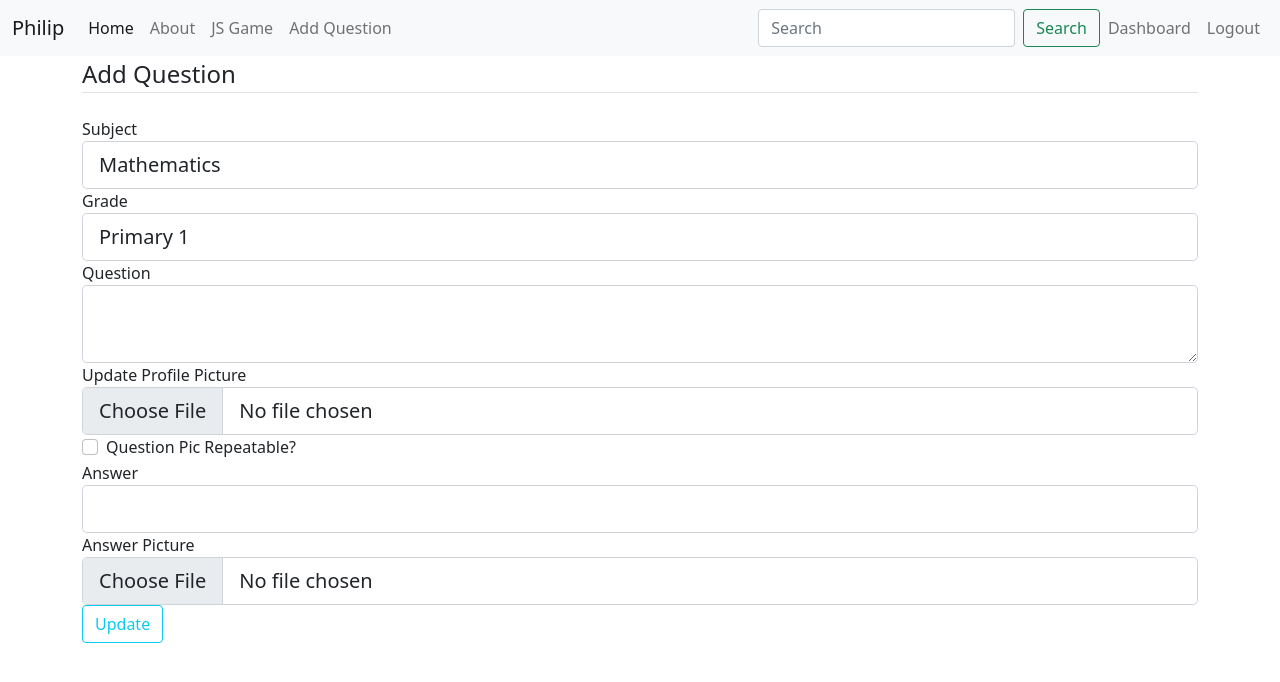
After one commit to philipzhuhan/my-first-web, a Flask app: page /admin/add-question in a window 1280 px wide. The commit adds this page. Shown: the top 682 px of the page. Run offline with Flask 2, Linux system fonts and the light colour scheme; the visitor is signed in with stand-in values (Sample User, id 1); data comes from the database, SQL or seed files in the repository; both versions use the stored data as it was after the commit; some libraries are stand-ins or nearby versions.

Commit message:
add question types + and count

```diff
--- a/myPortfolio/forms.py
+++ b/myPortfolio/forms.py
@@ -1,7 +1,8 @@
+from email.policy import default
 from flask_wtf import FlaskForm
 from flask_wtf.file import FileField, FileAllowed
 from wtforms import StringField, EmailField, PasswordField, SubmitField, BooleanField, TextAreaField, SelectField, TelField
-from wtforms.validators import DataRequired, Length, Email, EqualTo
+from wtforms.validators import DataRequired, Length, Email, EqualTo, ValidationError
 from myPortfolio.models import User, Parent, Child
 from flask_login import current_user
 
@@ -66,3 +67,16 @@ class UpdateParentAccountForm(FlaskForm):
             user = Parent.query.filter_by(email=email.data).first()
             if user:
                 raise ValidationError('That email is taken. Please choose a different one.')
+
+class AddQuestionForm(FlaskForm):
+    subjects = [('mat', 'Mathematics'), ('eng', 'English'), ('sci', 'Science')]
+    grades = [('p1', 'Primary 1'), ('p2', 'Primary 2'), ('p3', 'Primary 3'), ('p4', 'Primary 4'), ('p5', 'Primary 5'), ('p6', 'Primary 6')]
+    subject = SelectField('Subject', choices=subjects,
+                           validators=[DataRequired()])
+    grade = SelectField('Grade', choices=grades, validators=[DataRequired()])
+    qn_txt = TextAreaField('Question')
+    qn_pic = FileField('Update Profile Picture', validators=[FileAllowed(['jpg', 'png'])])
+    qn_pic_repeatable = BooleanField('Question Pic Repeatable?')
+    ans = StringField('Answer', validators=[DataRequired()])
+    ans_pic = FileField('Answer Picture', validators=[FileAllowed(['jpg', 'png'])])
+    submit = SubmitField('Update')
--- a/myPortfolio/models.py
+++ b/myPortfolio/models.py
@@ -1,3 +1,4 @@
+from sqlalchemy import false
 from myPortfolio import db, login_manager
 from datetime import datetime
 from flask_login import UserMixin
@@ -44,3 +45,13 @@ class Game_Character_Save(db.Model):
     child_id = db.Column(db.Integer, db.ForeignKey('child.id'), nullable=False)
     game_character = db.Column(db.Text, nullable=False)
     save_date = db.Column(db.DateTime, nullable=False)
+
+class Question(db.Model):
+    id = db.Column(db.Integer, primary_key=True)
+    subject = db.Column(db.String(3), nullable=False)
+    grade = db.Column(db.String(2), nullable=False)
+    qn_txt = db.Column(db.Text, nullable=True)
+    qn_pic = db.Column(db.String(20), nullable=True)
+    qn_pic_repeatable = db.Column(db.Boolean, nullable=True)
+    ans = db.Column(db.String(), nullable=False)
+    ans_pic = db.Column(db.String(20), nullable=True)
--- a/myPortfolio/routes.py
+++ b/myPortfolio/routes.py
@@ -4,8 +4,8 @@ from PIL import Image
 from datetime import date, datetime, timedelta
 from flask import render_template, url_for, flash, redirect, request, jsonify
 from myPortfolio import app, db, bcrypt, admin
-from myPortfolio.forms import RegistrationForm, LoginForm, RegisterChildForm, UpdateParentAccountForm
-from myPortfolio.models import User, Parent, Child, Game_Character_Save
+from myPortfolio.forms import RegistrationForm, LoginForm, RegisterChildForm, UpdateParentAccountForm, AddQuestionForm
+from myPortfolio.models import User, Parent, Child, Game_Character_Save, Question
 from flask_login import login_user, logout_user, current_user, login_required
 from flask_admin.contrib.sqla.view import ModelView
 
@@ -102,6 +102,20 @@ def save_profile_picture(form_picture):
     _, f_ext = os.path.splitext(form_picture.filename)
     picture_fn = random_hex + f_ext
     picture_path = os.path.join(app.root_path, 'static/img/profile_pics/', picture_fn)
+    # resize the picture, with Pillow
+    output_size = (125, 125)
+    i = Image.open(form_picture)
+    i.thumbnail(output_size)
+    #
+    i.save(picture_path)
+
+    return picture_fn
+
+def save_qn_picture(form_picture):
+    random_hex = secrets.token_hex(8)
+    _, f_ext = os.path.splitext(form_picture.filename)
+    picture_fn = random_hex + f_ext
+    picture_path = os.path.join(app.root_path, 'static/img/questions/', picture_fn)
     # resize the picture, with Pillow
     output_size = (125, 125)
     i = Image.open(form_picture)
@@ -245,3 +259,21 @@ def save_character():
                 char.save_date = today
         db.session.commit()
         return 'OK'
+
+@app.route("/admin/add-question", methods=['GET', 'POST'])
+@login_required
+def add_question():
+    if current_user.role == 'admin':
+        form = AddQuestionForm()
+        if form.validate_on_submit():
+            if form.qn_pic.data:
+                qn_pic = save_profile_picture(form.qn_pic.data)
+            if form.qn_pic.data:
+                ans_pic = save_profile_picture(form.ans_pic.data)
+            qn = Question(subject=form.subject.data, grade=form.grade.data, qn_txt=form.qn_txt.data, qn_pic=qn_pic, qn_pic_repeatable=form.qn_pic_repeatable.data, ans=form.ans.data, ans_pic=ans_pic)
+            db.session.add(qn)
+            db.session.commit();
+            flash("new question added: " + qn.subject + " / " + qn.grade)
+            return redirect(url_for(add_question))
+        return render_template('add-question.html', title='Add Question', form=form)
+    return redirect(url_for('dashboard'))
--- /dev/null
+++ b/myPortfolio/templates/add-question.html
@@ -0,0 +1,99 @@
+{% extends "layout.html" %}
+{% block content %}
+    <div class="content-section">
+        <form method="POST" action="">
+            {{ form.hidden_tag() }}
+            <fieldset class="form-group">
+                <legend class="border-bottom mb-4">Add Question</legend>
+                <div class="form-group">
+                    {{ form.subject.label(class="form-control-label") }}
+
+                    {% if form.subject.errors %}
+                        {{ form.subject(class="form-control form-control-lg is-invalid") }}
+                        <div class="invalid-feedback">
+                            {% for error in form.subject.errors %}
+                                <span>{{ error }}</span>
+                            {% endfor %}
+                        </div>
+                    {% else %}
+                        {{ form.subject(class="form-control form-control-lg") }}
+                    {% endif %}
+                </div>
+                <div class="form-group">
+                    {{ form.grade.label(class="form-control-label") }}
+                    {% if form.grade.errors %}
+                        {{ form.grade(class="form-control form-control-lg is-invalid") }}
+                        <div class="invalid-feedback">
+                            {% for error in form.grade.errors %}
+                                <span>{{ error }}</span>
+                            {% endfor %}
+                        </div>
+                    {% else %}
+                        {{ form.grade(class="form-control form-control-lg") }}
+                    {% endif %}
+                </div>
+                <div class="form-group">
+                    {{ form.qn_txt.label(class="form-control-label") }}
+                    {% if form.qn_txt.errors %}
+                        {{ form.qn_txt(class="form-control form-control-lg is-invalid") }}
+                        <div class="invalid-feedback">
+                            {% for error in form.qn_txt.errors %}
+                                <span>{{ error }}</span>
+                            {% endfor %}
+                        </div>
+                    {% else %}
+                        {{ form.qn_txt(class="form-control form-control-lg") }}
+                    {% endif %}
+                </div>
+                <div class="form-group">
+                    {{ form.qn_pic.label(class="form-control-label") }}
+                    {% if form.qn_pic.errors %}
+                        {{ form.qn_pic(class="form-control form-control-lg is-invalid") }}
+                        <div class="invalid-feedback">
+                            {% for error in form.qn_pic.errors %}
+                                <span>{{ error }}</span>
+                            {% endfor %}
+                        </div>
+                    {% else %}
+                        {{ form.qn_pic(class="form-control form-control-lg") }}
+                    {% endif %}
+                </div>
+                <div class="form-check">
+                    {{ form.qn_pic_repeatable(class="form-check-input") }}
+                    {{ form.qn_pic_repeatable.label(class="form-check-label") }}
+                </div>
+                <div class="form-group">
+                    {{ form.ans.label(class="form-control-label") }}
+
+                    {% if form.ans.errors %}
+                        {{ form.ans(class="form-control form-control-lg is-invalid") }}
+                        <div class="invalid-feedback">
+                            {% for error in form.ans.errors %}
+                                <span>{{ error }}</span>
+                            {% endfor %}
+                        </div>
+                    {% else %}
+                        {{ form.ans(class="form-control form-control-lg") }}
+                    {% endif %}
+                </div>
+                <div class="form-group">
+                    {{ form.ans_pic.label(class="form-control-label") }}
+
+                    {% if form.ans_pic.errors %}
+                        {{ form.ans_pic(class="form-control form-control-lg is-invalid") }}
+                        <div class="invalid-feedback">
+                            {% for error in form.ans_pic.errors %}
+                                <span>{{ error }}</span>
+                            {% endfor %}
+                        </div>
+                    {% else %}
+                        {{ form.ans_pic(class="form-control form-control-lg") }}
+                    {% endif %}
+                </div>
+            </fieldset>
+            <div class="form-group">
+                {{ form.submit(class="btn btn-outline-info") }}
+            </div>
+        </form>
+    </div>
+{% endblock content %}
--- a/myPortfolio/templates/layout.html
+++ b/myPortfolio/templates/layout.html
@@ -32,6 +32,11 @@
               <li class="nav-item">
                 <a class="nav-link" href="{{ url_for('jsGame') }}">JS Game</a>
               </li>
+              {% if current_user.role=='admin' %}
+                <li class="nav-item">
+                  <a class="nav-link" href="{{ url_for('add_question') }}">Add Question</a>
+                </li>
+              {% endif %}
             </ul>
             <form class="d-flex">
               <input class="form-control me-2" type="search" placeholder="Search" aria-label="Search">
```
Also changed, not shown: myPortfolio/static/game.js (+167 -93 lines), myPortfolio/site.db, myPortfolio/static/img/Red-cross-mark-icon.png (added), myPortfolio/static/img/questions/cupcake.png (added), myPortfolio/static/img/red-cross.png (added).
